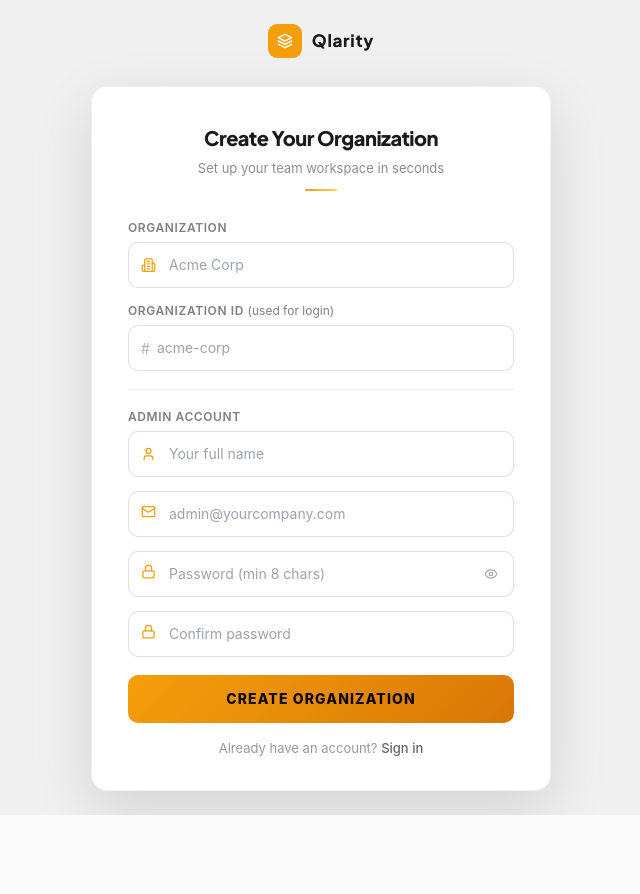
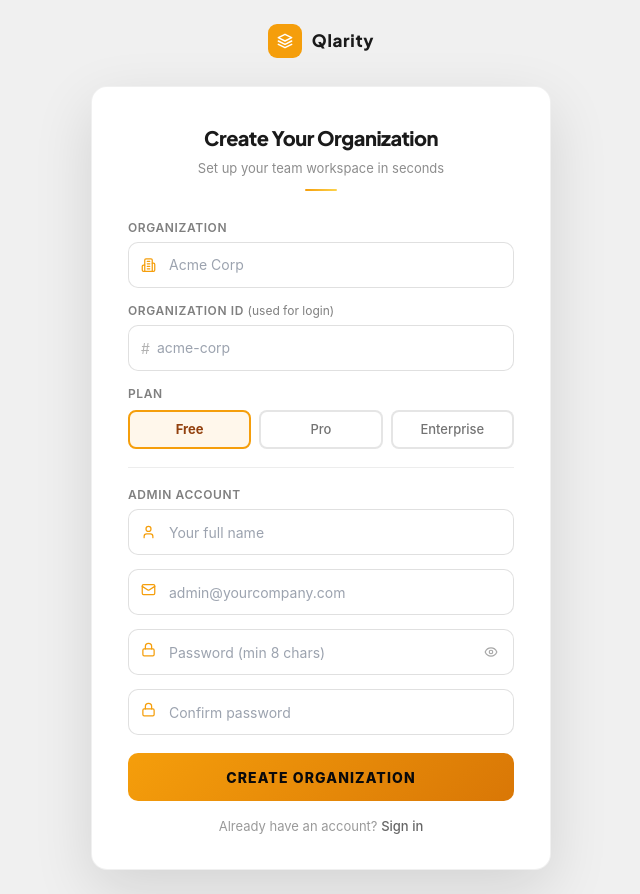
Before and after one commit to criscimacio-cell/QA-project, a React (Vite) app in the folder frontend/: page /register in a window 1280 px wide. Shown: the whole page, without its empty margins (319-959 px from the left). Before the commit the page ends 815 px from the top, so only its background shows below. Built offline with nearby package versions, Linux system fonts and the light colour scheme; no server answers.

Commit message:
fix: save selected plan on org registration (was always defaulting to free)
Co-Authored-By: Claude Sonnet 4.6 <noreply@anthropic.com>
Claude-Session: https://claude.ai/code/session_01U1knvJMxGYufrDbbdU7q6n

```diff
--- a/frontend/src/pages/Register.tsx
+++ b/frontend/src/pages/Register.tsx
@@ -12,6 +12,7 @@ function slugify(str: string) {
 export default function Register() {
   const navigate = useNavigate();
 
+  const [plan, setPlan]             = useState<'free'|'pro'|'enterprise'>('free');
   const [orgName, setOrgName]       = useState('');
   const [orgSlug, setOrgSlug]       = useState('');
   const [slugEdited, setSlugEdited] = useState(false);
@@ -55,7 +56,7 @@ export default function Register() {
     if (!validate()) return;
     setLoading(true); setError('');
     try {
-      await api.post('/auth/register', { orgName: orgName.trim(), orgSlug, adminName: adminName.trim(), adminEmail: adminEmail.trim().toLowerCase(), adminPassword: password });
+      await api.post('/auth/register', { orgName: orgName.trim(), orgSlug, plan, adminName: adminName.trim(), adminEmail: adminEmail.trim().toLowerCase(), adminPassword: password });
       setSuccess(true);
     } catch (err: any) {
       setError(err.response?.data?.error || 'Registration failed. Please try again.');
@@ -140,6 +141,22 @@ export default function Register() {
               </div>
             </div>
 
+            {/* Plan */}
+            <div>
+              <label style={{ fontSize: 12, fontWeight: 600, color: 'rgba(0,0,0,0.5)', letterSpacing: '0.05em', textTransform: 'uppercase', display: 'block', marginBottom: 7 }}>Plan</label>
+              <div style={{ display: 'grid', gridTemplateColumns: '1fr 1fr 1fr', gap: 8 }}>
+                {(['free','pro','enterprise'] as const).map(p => (
+                  <button key={p} type="button" onClick={() => setPlan(p)} style={{
+                    padding: '8px 4px', borderRadius: 8, border: `2px solid ${plan === p ? AMBER : 'rgba(0,0,0,0.1)'}`,
+                    background: plan === p ? 'rgba(245,158,11,0.08)' : 'white',
+                    cursor: 'pointer', fontWeight: plan === p ? 700 : 500,
+                    fontSize: 13, color: plan === p ? '#92400e' : 'rgba(0,0,0,0.55)',
+                    textTransform: 'capitalize', transition: 'all 0.15s',
+                  }}>{p}</button>
+                ))}
+              </div>
+            </div>
+
             <div style={{ borderTop: '1px solid rgba(0,0,0,0.07)', margin: '4px 0' }} />
 
             {/* Admin Name */}
```
Also changed, not shown: 1 other file (tests, documents, lock files or other folders).
